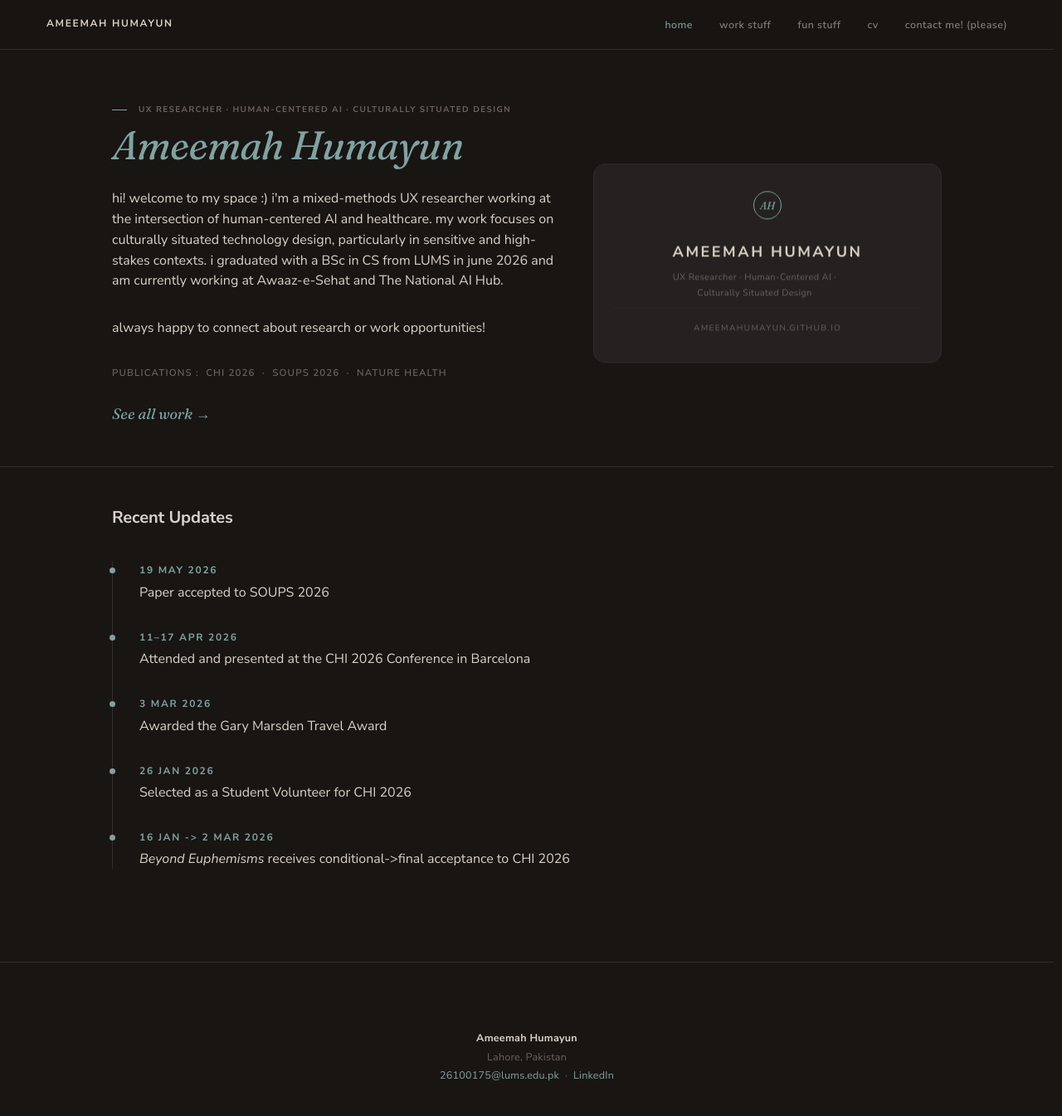
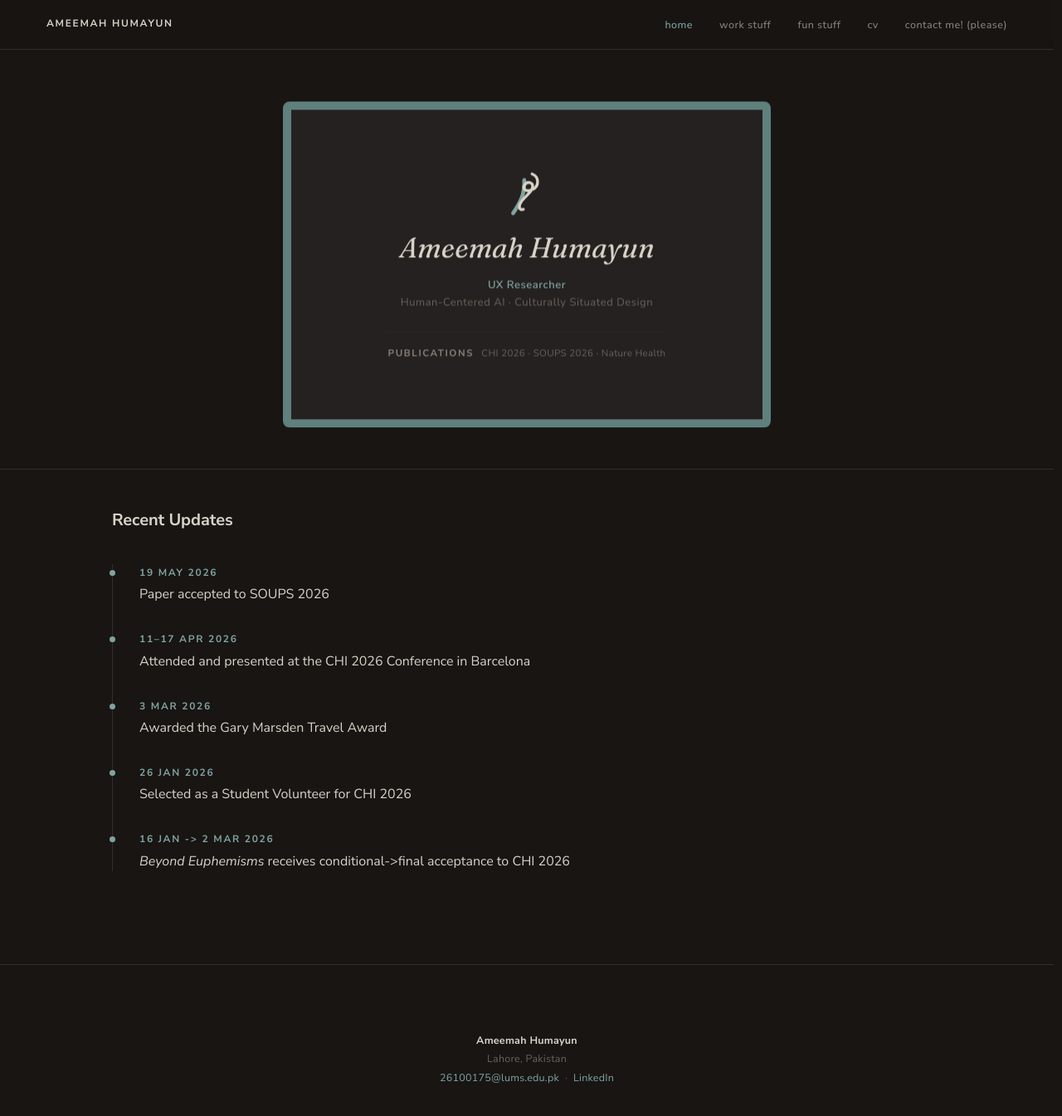
Before and after one commit to ameemahumayun/ameemahumayun.github.io, a Jekyll site: the page built from card/index.html, in a window 1280 px wide and 1358 px high. Shown: the top 1345 px of the window at 83% size. Built offline with Jekyll 4.4.1, drawn with Linux system fonts in a browser that asks for light colours.

Commit message:
Rework /card/: large card replaces the whole about block, framed borders
- Card is now the entire hero (no side text column) and much bigger.
- Front: abstract calligraphic logo mark (recolored to the site's
  teal accent + warm bone, in place of the reference art's rust/beige/
  black), fancy italic-serif name, keywords on two lines ("UX
  Researcher" alone, the other two together), and the publications row
  from the real homepage.
- Back: photo with real margin on all sides (fixed a bug where it had
  no height constraint and bled to the frame edge), the about/intro
  copy shortened to fit, and an email/LinkedIn contact line.
- Both faces get a thick picture-frame-style border in the dull teal
  accent color, echoing the framed print reference image.
- Mobile back face was clipping the contact line at the old aspect
  ratio; made the card taller there so everything fits.

```diff
--- a/assets/css/components.css
+++ b/assets/css/components.css
@@ -717,6 +717,14 @@
   }
 }
 
+/* Card-only hero variant (see card/index.html): the flip card replaces
+   the entire about/intro block, so it's just centered on its own. */
+.hero--card .hero__inner {
+  max-width: var(--container-wide);
+  display: flex;
+  justify-content: center;
+}
+
 
 /* 22. CV DOWNLOAD ROW ----------------------------------------------------- */
 .cv-downloads {
@@ -1003,16 +1011,18 @@ details[open] > .subaccordion__head .subaccordion__chev { transform: rotate(-135
 
 
 /* 26. FLIP BUSINESS CARD --------------------------------------------------- */
-/* Preview-only component, used on /card/ in place of the static avatar —
-   see card/index.html. Landscape (business-card proportions), floats
-   gently at idle, flips on click/tap/Enter via the .is-flipped class
-   toggled in JS (a real <button>, so keyboard activation is free). */
+/* Preview-only component, used on /card/ in place of the whole about/intro
+   block — see card/index.html. Landscape (business-card proportions),
+   floats gently at idle, flips on click/tap/Enter via the .is-flipped
+   class toggled in JS (a real <button>, so keyboard activation is free).
+   Each face gets a thick "picture frame" border in the dull teal accent,
+   with generous inner padding standing in for the mat. */
 .biz-card-wrap {
-  width: clamp(300px, 34vw, 420px);
+  width: clamp(360px, 46vw, 640px);
   flex-shrink: 0;
 }
 .biz-card-stage,
-.biz-card-wrap { perspective: 1600px; }
+.biz-card-wrap { perspective: 1800px; }
 .biz-card-float {
   animation: biz-card-float 5s ease-in-out infinite;
 }
@@ -1031,7 +1041,7 @@ details[open] > .subaccordion__head .subaccordion__chev { transform: rotate(-135
   cursor: pointer;
   display: block;
   width: 100%;
-  aspect-ratio: 1.75 / 1;
+  aspect-ratio: 1.5 / 1;
   -webkit-tap-highlight-color: transparent;
 }
 .biz-card:focus-visible .biz-card__inner {
@@ -1050,93 +1060,99 @@ details[open] > .subaccordion__head .subaccordion__chev { transform: rotate(-135
   position: absolute;
   inset: 0;
   backface-visibility: hidden;
-  border-radius: 14px;
-  border: 1px solid var(--color-border);
+  border-radius: 8px;
+  border: clamp(6px, 1.4vw, 10px) solid var(--color-accent-deep);
   background: var(--color-bg-card);
+  box-sizing: border-box;
+  padding: var(--space-4);
   overflow: hidden;
 }
 .biz-card__face--back { transform: rotateY(180deg); }
 
-/* Front: monogram, name, tagline, url — centered, like a title slide. */
+/* Front: logo mark, fancy-serif name, two-line keywords, publications. */
 .biz-card__face--front {
   display: flex;
   flex-direction: column;
   align-items: center;
-  justify-content: space-between;
+  justify-content: center;
+  gap: var(--space-2);
   text-align: center;
-  padding: var(--space-4) var(--space-3);
 }
-.biz-card__mark {
-  width: 34px;
-  height: 34px;
-  border: 1px solid var(--color-accent);
-  border-radius: 50%;
-  display: flex;
-  align-items: center;
-  justify-content: center;
+.biz-card__logo { width: clamp(36px, 5vw, 52px); height: auto; }
+.biz-card__logo .biz-card__logo-ribbon { stroke: var(--color-accent); }
+.biz-card__logo .biz-card__logo-mark { stroke: var(--color-text-strong); }
+.biz-card__name-fancy {
   font-family: var(--font-display);
   font-style: italic;
-  font-size: 13px;
+  font-size: clamp(22px, 3.4vw, 34px);
+  color: var(--color-text-strong);
+  line-height: 1.1;
+}
+.biz-card__keywords {
+  font-size: clamp(11px, 1.4vw, 13px);
+  letter-spacing: 0.04em;
+  color: var(--color-text-mute);
+  line-height: 1.6;
+}
+.biz-card__keywords-line:first-child {
   color: var(--color-accent);
+  font-weight: var(--weight-semibold);
 }
-.biz-card__name {
-  font-size: clamp(14px, 1.9vw, 18px);
-  font-weight: var(--weight-bold);
-  letter-spacing: var(--tracking-wider);
-  text-transform: uppercase;
-  color: var(--color-text-strong);
-  margin-top: var(--space-2);
-}
-.biz-card__tagline {
-  font-size: 11px;
+.biz-card__pubs {
+  margin-top: var(--space-1);
+  padding-top: var(--space-2);
+  border-top: 1px solid var(--color-border-soft);
+  font-size: clamp(10px, 1.2vw, 11.5px);
   letter-spacing: 0.03em;
   color: var(--color-text-mute);
-  margin-top: 6px;
-  max-width: 30ch;
 }
-.biz-card__url {
-  font-size: 10px;
+.biz-card__pubs-label {
+  text-transform: uppercase;
   letter-spacing: var(--tracking-wider);
-  text-transform: uppercase;
-  color: var(--color-text-mute);
-  padding-top: var(--space-2);
-  border-top: 1px solid var(--color-border-soft);
-  width: 100%;
+  font-weight: var(--weight-bold);
+  color: var(--color-text-soft);
+  margin-right: 6px;
 }
 
-/* Back: photo left, contact details right. */
-.biz-card__face--back { display: flex; }
-.biz-card__photo {
-  width: 38%;
+/* Back: photo (margined by the face's own padding) beside the about text. */
+.biz-card__face--back { display: flex; align-items: center; gap: var(--space-4); }
+.biz-card__photo2 {
   height: 100%;
+  width: auto;
+  max-width: 40%;
+  aspect-ratio: 3 / 4;
   object-fit: cover;
+  border-radius: 6px;
   flex-shrink: 0;
 }
-.biz-card__info {
+.biz-card__about {
   flex: 1;
   min-width: 0;
   display: flex;
   flex-direction: column;
-  justify-content: center;
-  gap: 6px;
-  padding: var(--space-3);
+  gap: var(--space-2);
 }
-.biz-card__info-name {
-  font-size: 13px;
-  font-weight: var(--weight-bold);
-  color: var(--color-text-strong);
+.biz-card__about p {
+  font-size: clamp(11.5px, 1.5vw, 13.5px);
+  line-height: 1.55;
+  color: var(--color-text);
+  margin: 0;
 }
-.biz-card__info-role {
-  font-size: 10.5px;
+.biz-card__contact {
+  font-size: clamp(10.5px, 1.3vw, 12px);
   color: var(--color-text-mute);
-  margin-bottom: 4px;
+  padding-top: var(--space-2);
+  border-top: 1px solid var(--color-border-soft);
 }
-.biz-card__info-row { font-size: 11.5px; color: var(--color-text); }
-.biz-card__info-row a { color: var(--color-accent); }
+.biz-card__contact a { color: var(--color-accent); }
 
 @media (max-width: 768px) {
-  .biz-card-wrap { width: min(360px, 100%); order: -1; }
+  .biz-card-wrap { width: min(440px, 100%); order: -1; }
 }
-@media (max-width: 380px) {
-  .biz-card__tagline { display: none; }
+@media (max-width: 480px) {
+  .biz-card { aspect-ratio: 0.82 / 1; }
+  .biz-card__face { padding: var(--space-3); }
+  .biz-card__face--back { flex-direction: column; text-align: center; }
+  .biz-card__photo2 { height: auto; width: 68px; max-width: none; aspect-ratio: 1 / 1; border-radius: 50%; }
+  .biz-card__pubs { display: none; }
 }
--- a/card/index.html
+++ b/card/index.html
@@ -5,49 +5,39 @@ active: home
 description: Mixed-methods UX researcher working on human-centered AI for healthcare and privacy in culturally complex contexts.
 ---
 
-<!-- HERO -->
-<header class="hero hero--profile">
+<!-- HERO — the flip card replaces the entire about/intro block on this
+     preview page. See index.html for the real, untouched homepage. -->
+<header class="hero hero--card">
   <div class="hero__inner">
-    <div class="hero__text">
-<div class="eyebrow eyebrow-rule" style="color:var(--color-text-mute);">UX Researcher · Human-Centered AI · Culturally Situated Design</div>
-      <h1 style="margin-top:0.5rem;margin-bottom:1.5rem;"><span class="serif">Ameemah Humayun</span></h1>
-      <p class="lead" style="max-width:600px;font-size:var(--text-base);">hi! welcome to my space :) i'm a mixed-methods UX researcher working at the intersection of human-centered AI and healthcare. my work focuses on culturally situated technology design, particularly in sensitive and high-stakes contexts. i graduated with a BSc in CS from LUMS in june 2026 and am currently working at Awaaz-e-Sehat and The National AI Hub.</p>
-      <p class="lead" style="max-width:600px;font-size:var(--text-base);">always happy to connect about research or work opportunities!</p>
-<p class="eyebrow" style="margin-top:1.5rem;color:var(--color-text-mute);font-weight:600;letter-spacing:0.1em;">
-        Publications&nbsp;:&nbsp;
-        <a href="https://doi.org/10.1145/3772318.3791315" target="_blank" rel="noopener" class="link-quiet">CHI 2026</a> &nbsp;·&nbsp;
-        <span>SOUPS 2026</span> &nbsp;·&nbsp;
-        <span>Nature Health</span>
-      </p>
-      <p style="margin-top:1.5rem;">
-        <a href="{{ '/work/' | relative_url }}" class="serif" style="font-size:1.125rem;">See all work &rarr;</a>
-      </p>
-    </div>
 
-    <!-- FLIP BUSINESS CARD — replaces the static avatar on this preview page.
-         Click/tap or press Enter/Space to flip; floats gently while idle. -->
     <div class="biz-card-wrap">
       <div class="biz-card-float">
         <button type="button" class="biz-card" id="biz-card" aria-pressed="false" aria-label="Flip business card">
           <div class="biz-card__inner">
 
             <div class="biz-card__face biz-card__face--front">
-              <div class="biz-card__mark">AH</div>
-              <div>
-                <div class="biz-card__name">Ameemah Humayun</div>
-                <div class="biz-card__tagline">UX Researcher · Human-Centered AI · Culturally Situated Design</div>
+              <svg class="biz-card__logo" viewBox="0 0 100 120" fill="none" xmlns="http://www.w3.org/2000/svg" aria-hidden="true">
+                <path class="biz-card__logo-ribbon" d="M18 105 C 34 82, 46 60, 44 28" stroke-width="9" stroke-linecap="round"/>
+                <path class="biz-card__logo-mark" d="M62 14 C 78 20, 80 42, 63 50 C 48 57, 38 49, 45 39 C 52 30, 66 33, 63 46 C 61 57, 45 66, 36 80 C 30 89, 32 99, 42 96" stroke-width="6.5" stroke-linecap="round" stroke-linejoin="round"/>
+              </svg>
+              <div class="biz-card__name-fancy">Ameemah Humayun</div>
+              <div class="biz-card__keywords">
+                <div class="biz-card__keywords-line">UX Researcher</div>
+                <div class="biz-card__keywords-line">Human-Centered AI &middot; Culturally Situated Design</div>
               </div>
-              <div class="biz-card__url">ameemahumayun.github.io</div>
+              <div class="biz-card__pubs">
+                <span class="biz-card__pubs-label">Publications</span>
+                CHI 2026 &middot; SOUPS 2026 &middot; Nature Health
+              </div>
             </div>
 
             <div class="biz-card__face biz-card__face--back">
-              <img class="biz-card__photo" src="{{ '/assets/images/me.jpg' | relative_url }}" alt="Portrait of Ameemah Humayun" width="600" height="802">
-              <div class="biz-card__info">
-                <div class="biz-card__info-name">Ameemah Humayun</div>
-                <div class="biz-card__info-role">UX Researcher · Human-Centered AI</div>
-                <div class="biz-card__info-row">ameemah.humayun@gmail.com</div>
-                <div class="biz-card__info-row"><a href="{{ site.linkedin }}" target="_blank" rel="noopener">LinkedIn</a></div>
-                <div class="biz-card__info-row">{{ site.location }}</div>
+              <img class="biz-card__photo2" src="{{ '/assets/images/me.jpg' | relative_url }}" alt="Portrait of Ameemah Humayun" width="600" height="802">
+              <div class="biz-card__about">
+                <p>hi! welcome to my space :) i'm a mixed-methods UX researcher working at the intersection of human-centered AI and healthcare, focused on culturally situated design in sensitive, high-stakes contexts. i graduated with a BSc in CS from LUMS in june 2026 and am currently working at Awaaz-e-Sehat and The National AI Hub.</p>
+                <div class="biz-card__contact">
+                  ameemah.humayun@gmail.com &middot; <a href="{{ site.linkedin }}" target="_blank" rel="noopener">LinkedIn</a>
+                </div>
               </div>
             </div>
 
@@ -62,10 +52,7 @@ description: Mixed-methods UX researcher working on human-centered AI for health
 <!-- RECENT UPDATES -->
 <section class="section" id="recent-updates" style="padding-top:var(--space-6);">
   <div class="container-wide">
-    <!-- <div class="section-num">Recent Updates</div> -->
     <h3>Recent Updates</h3>
-    <!-- Items are generated from _data/updates.yml (newest first).
-         To add an update, add an entry at the top of that file — not here. -->
     <div class="timeline">
       {%- for update in site.data.updates %}
       <div class="timeline__item">
```
